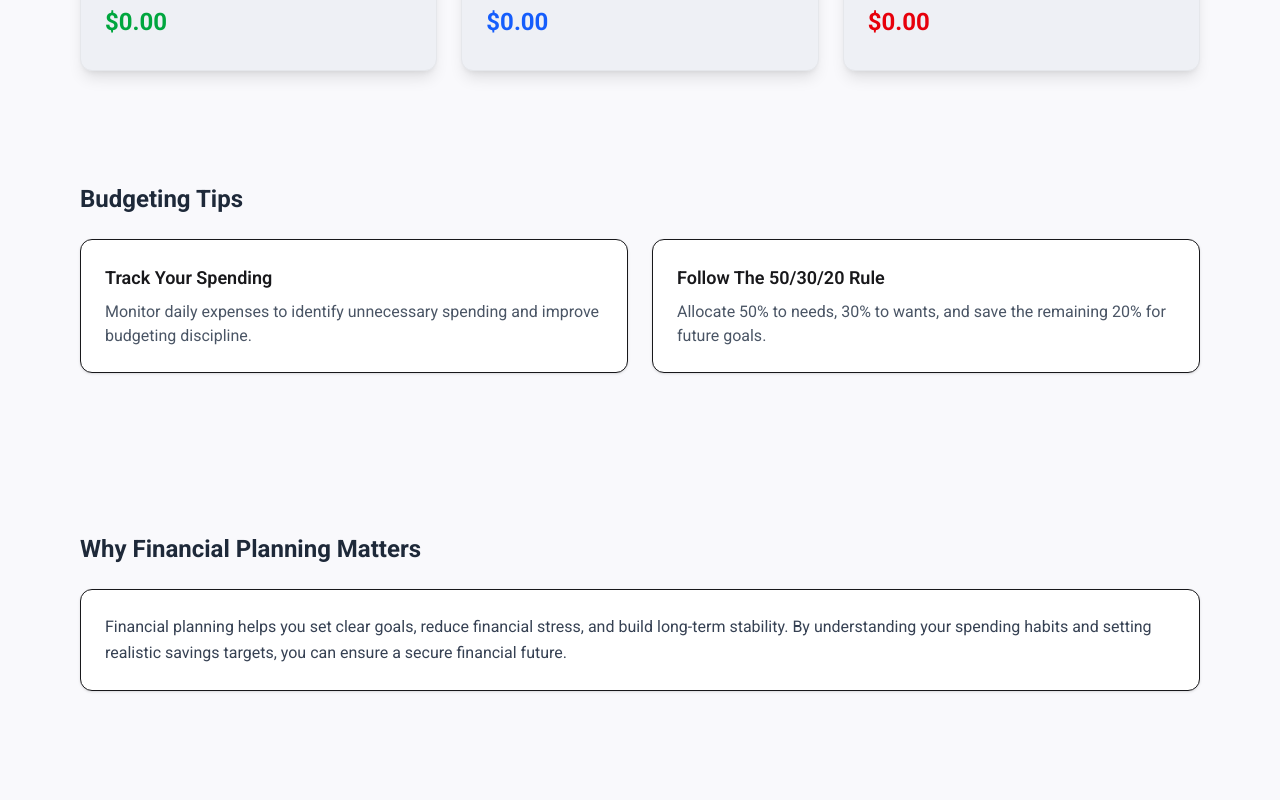
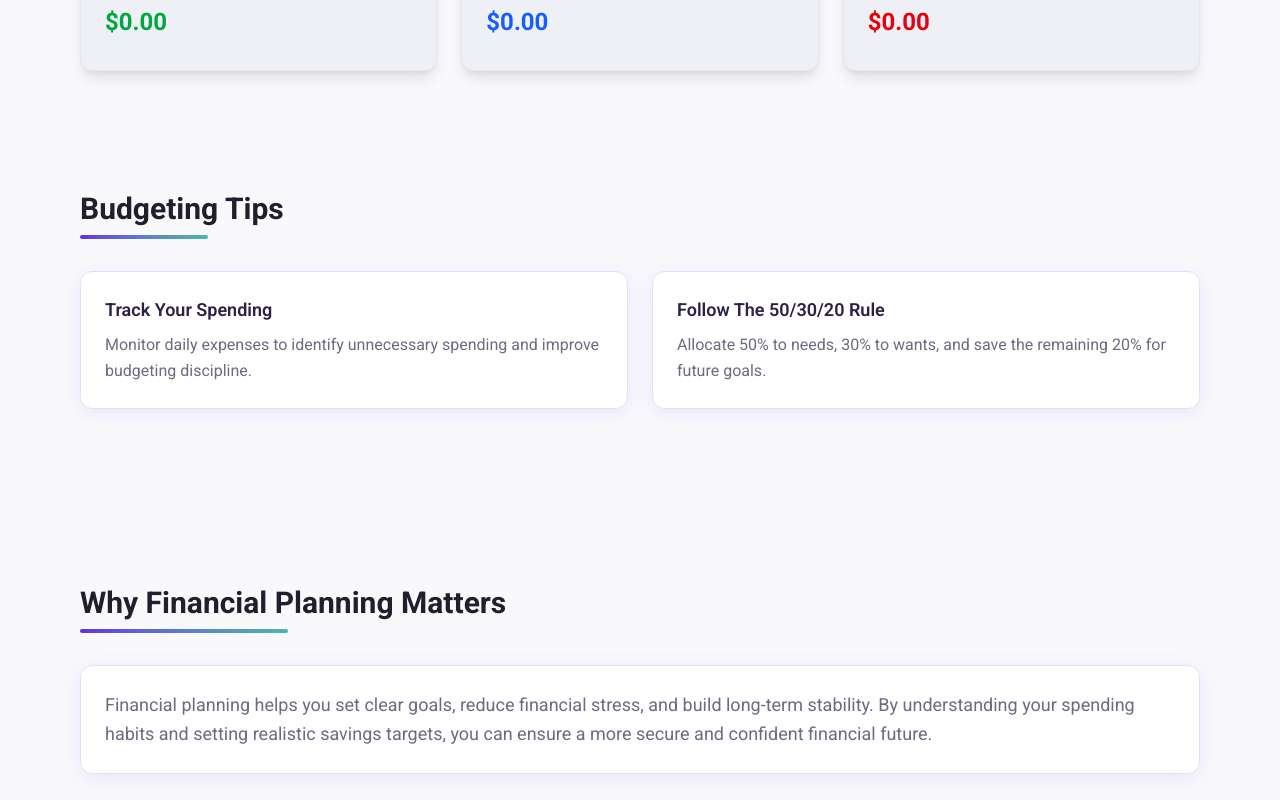
Before and after one commit to mursalin35/FinEase-Client-Side, a React (Vite) app: page / in a window 1280 px wide. Shown: the part 780-1580 px from the top of the page. Built offline with nearby package versions, Linux system fonts and the light colour scheme; no server answers.

Commit message:
home finans update

```diff
--- a/src/components/Home/BudgetingTips.jsx
+++ b/src/components/Home/BudgetingTips.jsx
@@ -1,19 +1,30 @@
 const BudgetingTips = () => {
   return (
-    <section className="max-w-6xl mx-auto px-4 py-12">
-      <h2 className="text-2xl font-bold mb-6 text-gray-800">Budgeting Tips</h2>
+    <section className="max-w-6xl mx-auto px-4 py-14">
+      <div className="mb-8">
+        <h2 className="text-3xl font-bold text-[#1F1F2E]">
+          Budgeting Tips
+        </h2>
+        <div className="h-1 w-32 mt-2 rounded-full bg-gradient-to-r from-[#632EE3] to-[#4CB5AE]"></div>
+      </div>
 
       <div className="grid md:grid-cols-2 gap-6">
-        <div className="p-6 bg-white border shadow rounded-xl">
-          <h4 className="font-semibold text-lg mb-2">Track Your Spending</h4>
-          <p className="text-gray-600">
+        {/* Card 1 */}
+        <div className="p-6 bg-white/90 backdrop-blur border border-[#E2E0F5] shadow-[0_4px_20px_rgba(99,46,227,0.1)] rounded-xl">
+          <h4 className="font-semibold text-lg mb-2 text-[#2E1F47]">
+            Track Your Spending
+          </h4>
+          <p className="text-[#6B6B82] leading-relaxed">
             Monitor daily expenses to identify unnecessary spending and improve budgeting discipline.
           </p>
         </div>
 
-        <div className="p-6 bg-white border shadow rounded-xl">
-          <h4 className="font-semibold text-lg mb-2">Follow The 50/30/20 Rule</h4>
-          <p className="text-gray-600">
+        {/* Card 2 */}
+        <div className="p-6 bg-white/90 backdrop-blur border border-[#E2E0F5] shadow-[0_4px_20px_rgba(99,46,227,0.1)] rounded-xl">
+          <h4 className="font-semibold text-lg mb-2 text-[#2E1F47]">
+            Follow The 50/30/20 Rule
+          </h4>
+          <p className="text-[#6B6B82] leading-relaxed">
             Allocate 50% to needs, 30% to wants, and save the remaining 20% for future goals.
           </p>
         </div>
--- a/src/components/Home/FinancialPlanning.jsx
+++ b/src/components/Home/FinancialPlanning.jsx
@@ -1,13 +1,20 @@
 const FinancialPlanning = () => {
   return (
-    <section className="max-w-6xl mx-auto px-4 py-12">
-      <h2 className="text-2xl font-bold mb-6 text-gray-800">Why Financial Planning Matters</h2>
+    <section className="max-w-6xl mx-auto px-4 py-14">
+      {/* Section Title */}
+      <div className="mb-8">
+        <h2 className="text-3xl font-bold text-[#1F1F2E]">
+          Why Financial Planning Matters
+        </h2>
+        <div className="h-1 w-52 mt-2 rounded-full bg-gradient-to-r from-[#632EE3] to-[#4CB5AE]"></div>
+      </div>
 
-      <div className="p-6 bg-white border shadow rounded-xl">
-        <p className="text-gray-700 leading-relaxed">
-          Financial planning helps you set clear goals, reduce financial stress, and build long-term
-          stability. By understanding your spending habits and setting realistic savings targets,
-          you can ensure a secure financial future.
+      {/* Card */}
+      <div className="p-6 bg-white/90 backdrop-blur border border-[#E2E0F5] shadow-[0_4px_20px_rgba(99,46,227,0.1)] rounded-xl">
+        <p className="text-[#6B6B82] leading-relaxed text-lg">
+          Financial planning helps you set clear goals, reduce financial stress, and build
+          long-term stability. By understanding your spending habits and setting realistic
+          savings targets, you can ensure a more secure and confident financial future.
         </p>
       </div>
     </section>
```
